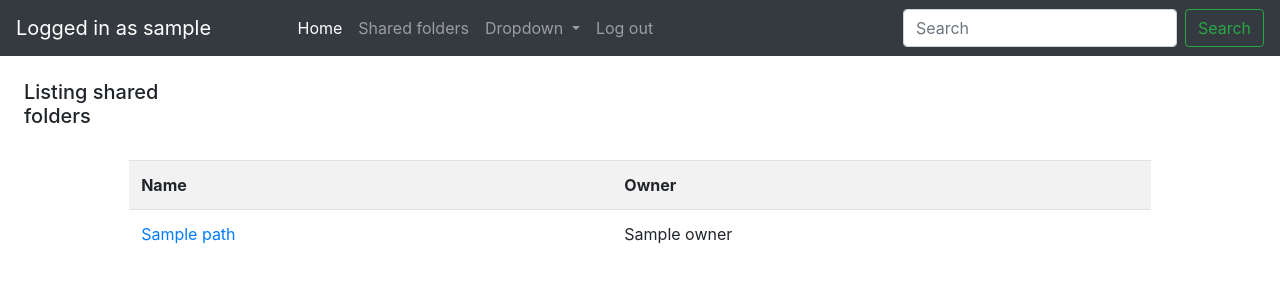
After one commit to nejco/cloud-storage-server, a Node server app: template views/shared.ejs in a window 1280 px wide. The commit adds this page. Shown: the top 300 px of the page. Run offline with Node 20, Linux system fonts and the light colour scheme; the template is opened without the code that fills it: most values are stand-ins (such as "Sample title", 1, 10 or a date in 2020).

Commit message:
Added folder sharing.

```diff
--- a/views/files.ejs
+++ b/views/files.ejs
@@ -12,7 +12,6 @@
 <div class="container-fluid p-4">
 
   <div class="row">
-<!--    <div class="col-md-1"></div>-->
 
     <div class="col-md-2"><h5>Listing files at <%= path %></h5></div>
     <div class="col-md-2">
--- a/views/partials/menu.ejs
+++ b/views/partials/menu.ejs
@@ -7,10 +7,10 @@
     <div class="collapse navbar-collapse" id="navbarSupportedContent">
         <ul class="navbar-nav mr-auto">
             <li class="nav-item active">
-                <a class="nav-link" href="/files?path=/">Home <span class="sr-only">(current)</span></a>
+                <a class="nav-link" href="/files?path=/<%= username %>">Home <span class="sr-only">(current)</span></a>
             </li>
             <li class="nav-item">
-                <a class="nav-link" href="#">Link</a>
+                <a class="nav-link" href="/files/shared">Shared folders</a>
             </li>
             <li class="nav-item dropdown">
                 <a class="nav-link dropdown-toggle" href="#" id="navbarDropdown" role="button" data-toggle="dropdown" aria-haspopup="true" aria-expanded="false">
--- /dev/null
+++ b/views/shared.ejs
@@ -0,0 +1,71 @@
+<!DOCTYPE html>
+<html>
+  <%- include partials/header.ejs %>
+<body>
+
+<div class="row p-0 m-0">
+  <div class="col-md-12  p-0 m-0">
+    <%- include partials/menu.ejs %>
+  </div>
+</div>
+
+<div class="container-fluid p-4">
+
+  <div class="row">
+
+    <div class="col-md-2"><h5>Listing shared folders</h5></div>
+    <div class="col-md-2">
+
+    </div>
+
+    <div class="col-md-4">
+    </div>
+
+      <div class="col-md-4">
+      </div>
+
+  </div>
+  <br>
+
+  <div class="row">
+    <div class="col-lg-1"></div>
+    <div class="col-lg-10">
+
+    <table class="table table-striped">
+      <tr>
+        <th>Name</th>
+        <th>Owner</th>
+
+      </tr>
+
+      <% folders.forEach((folder) => { %>
+
+        <tr>
+          <td class="align-middle"><a href="/files?path=<%= folder.path %>"><%= folder.path %></a></td>
+          <td class="align-middle"><%= folder.owner %></td>
+
+        </tr>
+
+      <% }); %>
+    </table>
+    </div>
+
+    <div class="col-lg-1"></div>
+
+  </div>
+
+  <div class="row">
+
+  <div class="col">
+  </div>
+
+    <div class="col" style="text-align: center;">
+    </div>
+
+    <div class="col">
+    </div>
+  </div>
+
+</div>
+</body>
+</html>
```
Also changed, not shown: conf/shared.json (added, +18 -0 lines), routes/files.js (+43 -3 lines), routes/index.js (+5 -4 lines), routes/users.js (+30 -13 lines), utils/FsUtils.js (+27 -4 lines).
